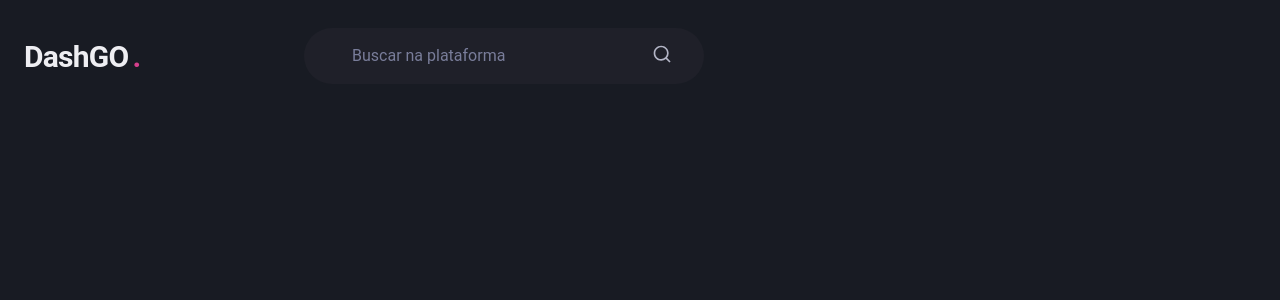
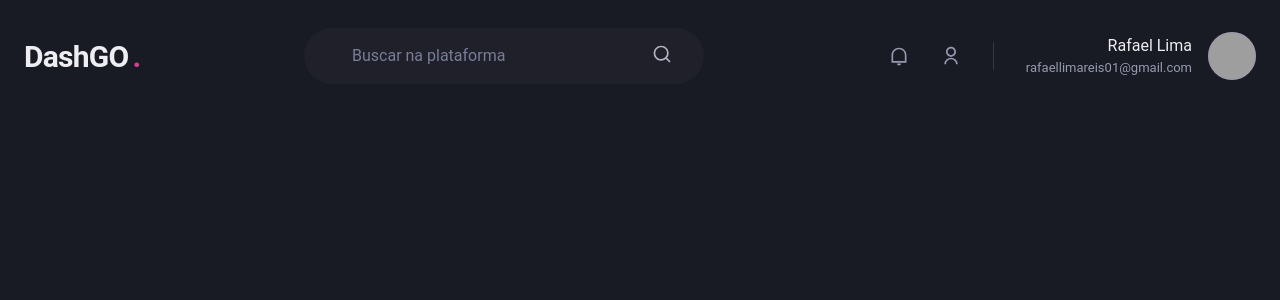
Before and after one commit to RafaelLimaReis/rocketseat_course, a Next.js app in the folder dashgo/: page /dashboard in a window 1280 px wide. Shown: the top 300 px of the page. Built offline with nearby package versions, Linux system fonts and the light colour scheme; grey boxes are pictures that could not be loaded.

Commit message:
finalizando estilo do header

```diff
--- a/dashgo/src/components/Header.tsx
+++ b/dashgo/src/components/Header.tsx
@@ -1,5 +1,5 @@
-import { Flex, Text, Input, Icon } from '@chakra-ui/react';
-import { RiSearchLine } from 'react-icons/ri';
+import { Flex, Text, Input, Icon, HStack, Box, Avatar } from '@chakra-ui/react';
+import { RiNotificationLine, RiSearchLine, RiUserLine } from 'react-icons/ri';
 
 export function Header() {
     return (
@@ -25,6 +25,23 @@ export function Header() {
                 <Input color="gray.500" variant="unstyled" placeholder="Buscar na plataforma" px="4" mr="4" _placeholder={{ color: 'gray.400'}}/>
                 <Icon as={RiSearchLine} fontSize="20" />
             </Flex>
+
+            <Flex
+                align="center"
+                ml="auto"
+            >
+                <HStack spacing="8" mx="8" pr="8" py="1" color="gray.300" borderRightWidth={1} borderColor="gray.700">
+                    <Icon as={RiNotificationLine} fontSize="20" />
+                    <Icon as={RiUserLine} fontSize="20" />
+                </HStack>
+                <Flex align="center">
+                    <Box mr="4" textAlign="right">
+                        <Text>Rafael Lima</Text>
+                        <Text color="gray.300" fontSize="small">rafaellimareis01@gmail.com</Text>
+                    </Box>
+                    <Avatar size="md" name="Rafael Lima" src="https://github.com/RafaelLimaReis.png"/>
+                </Flex>
+            </Flex>
         </Flex>
     );
 }
```
